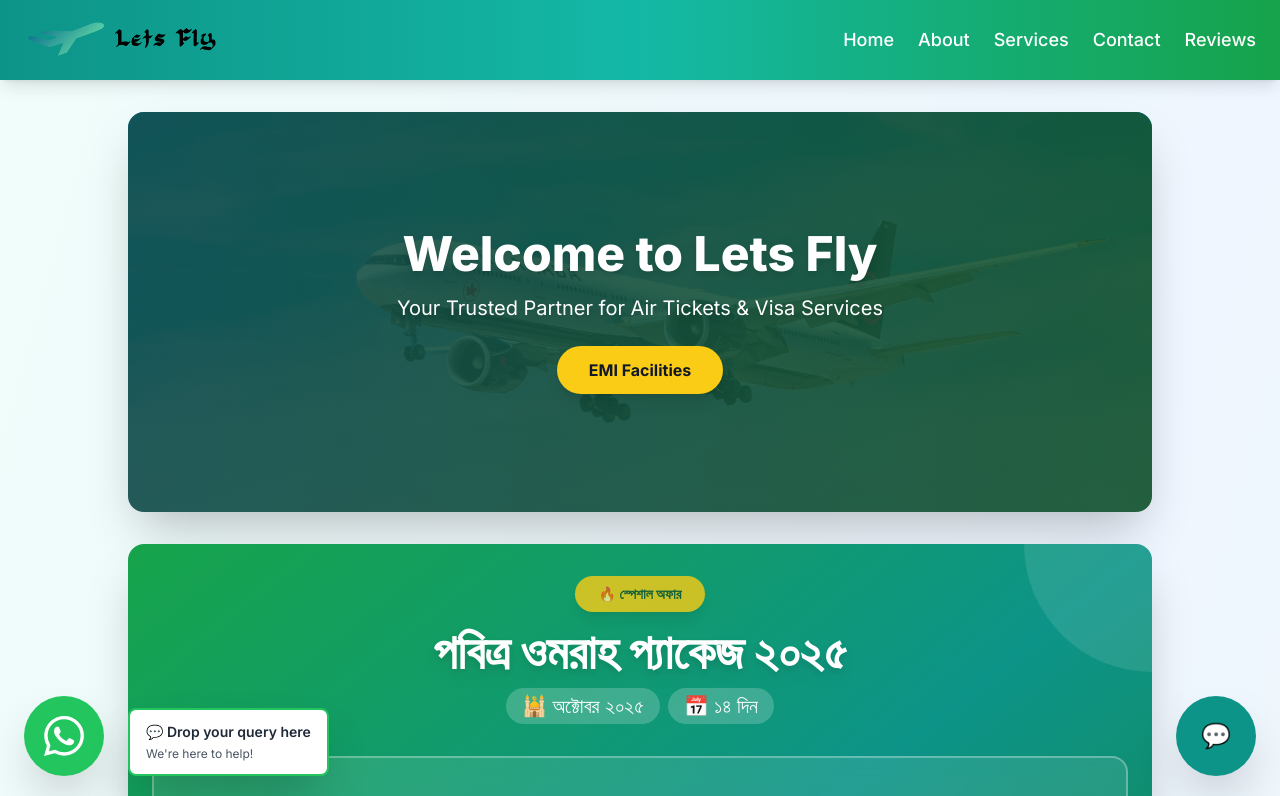
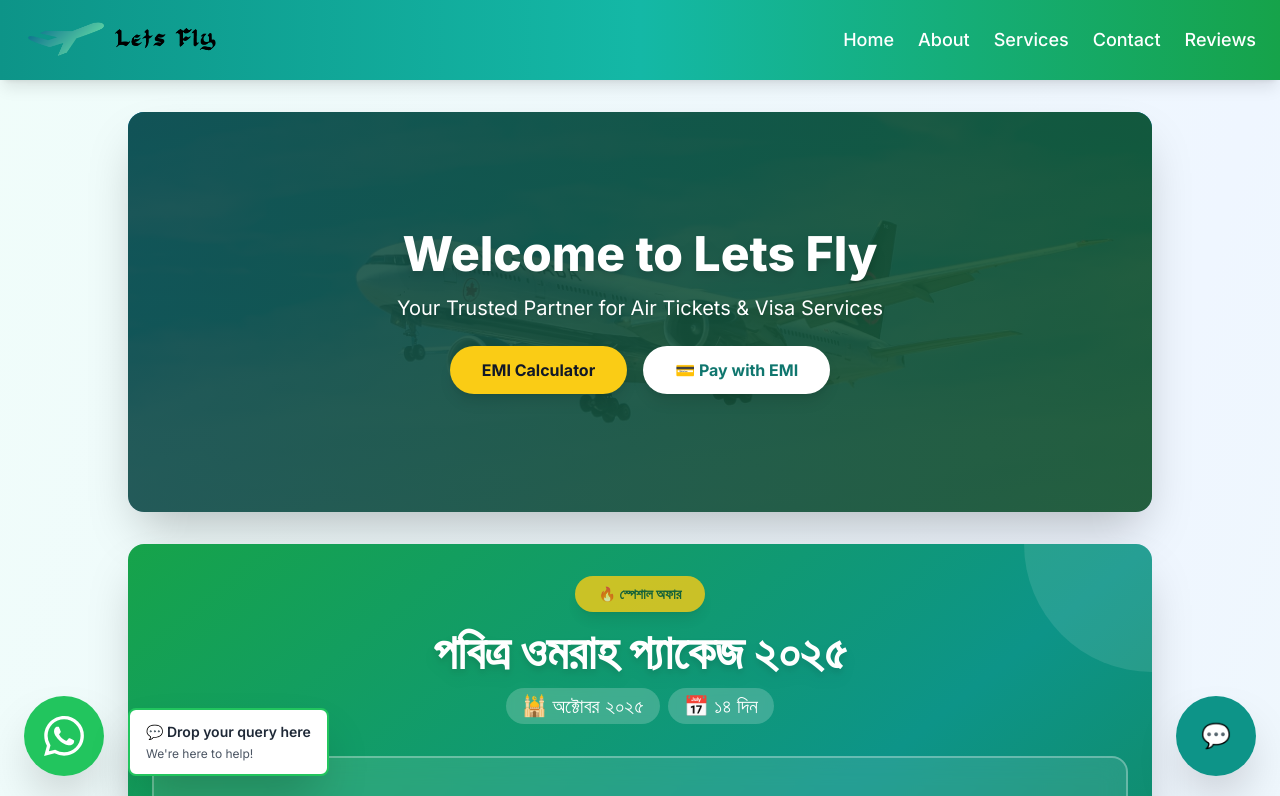
Before and after one commit to mdobns/letsfly_next.js, a Next.js app: page / in a window 1280 px wide. Shown: the top 796 px of the page. Built offline with nearby package versions, Linux system fonts and the light colour scheme.

Commit message:
Add EMI payment button and update customer count to 800+

```diff
--- a/src/app/page.tsx
+++ b/src/app/page.tsx
@@ -25,12 +25,22 @@ export default function Home() {
           <p className="text-lg md:text-xl mb-6 drop-shadow-md">
             Your Trusted Partner for Air Tickets & Visa Services
           </p>
-          <a
-            href="#emi-calculator"
-            className="bg-yellow-400 text-gray-900 font-bold py-3 px-8 rounded-full hover:bg-yellow-300 transition duration-300 shadow-lg inline-block"
-          >
-            EMI Facilities
-          </a>
+          <div className="flex flex-col sm:flex-row gap-4 justify-center items-center">
+            <a
+              href="#emi-calculator"
+              className="bg-yellow-400 text-gray-900 font-bold py-3 px-8 rounded-full hover:bg-yellow-300 transition duration-300 shadow-lg inline-block"
+            >
+              EMI Calculator
+            </a>
+            <a
+              href="https://invoice.sslcommerz.com/invoice-form?refer=66C6DE545ACEE"
+              target="_blank"
+              rel="noopener noreferrer"
+              className="bg-white text-teal-700 font-bold py-3 px-8 rounded-full hover:bg-gray-100 transition duration-300 shadow-lg inline-block"
+            >
+              💳 Pay with EMI
+            </a>
+          </div>
         </div>
       </section>
 
--- a/src/app/reviews/page.tsx
+++ b/src/app/reviews/page.tsx
@@ -114,7 +114,7 @@ export default function Reviews() {
       {/* Trust Badges */}
       <div className="mt-12 grid grid-cols-2 md:grid-cols-4 gap-4 text-center">
         <div className="bg-white p-4 rounded-lg shadow">
-          <div className="text-3xl font-bold text-teal-600">500+</div>
+          <div className="text-3xl font-bold text-teal-600">800+</div>
           <div className="text-sm text-gray-600">Happy Customers</div>
         </div>
         <div className="bg-white p-4 rounded-lg shadow">
```
